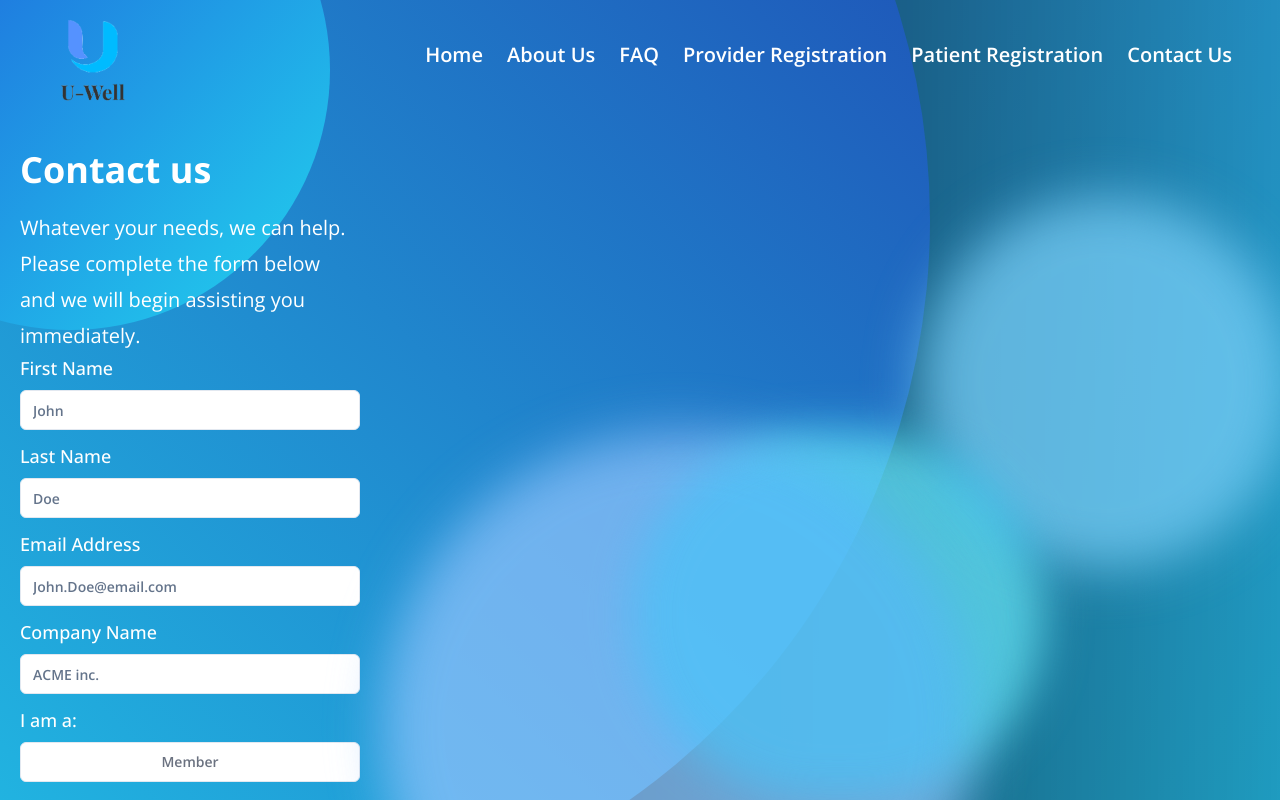
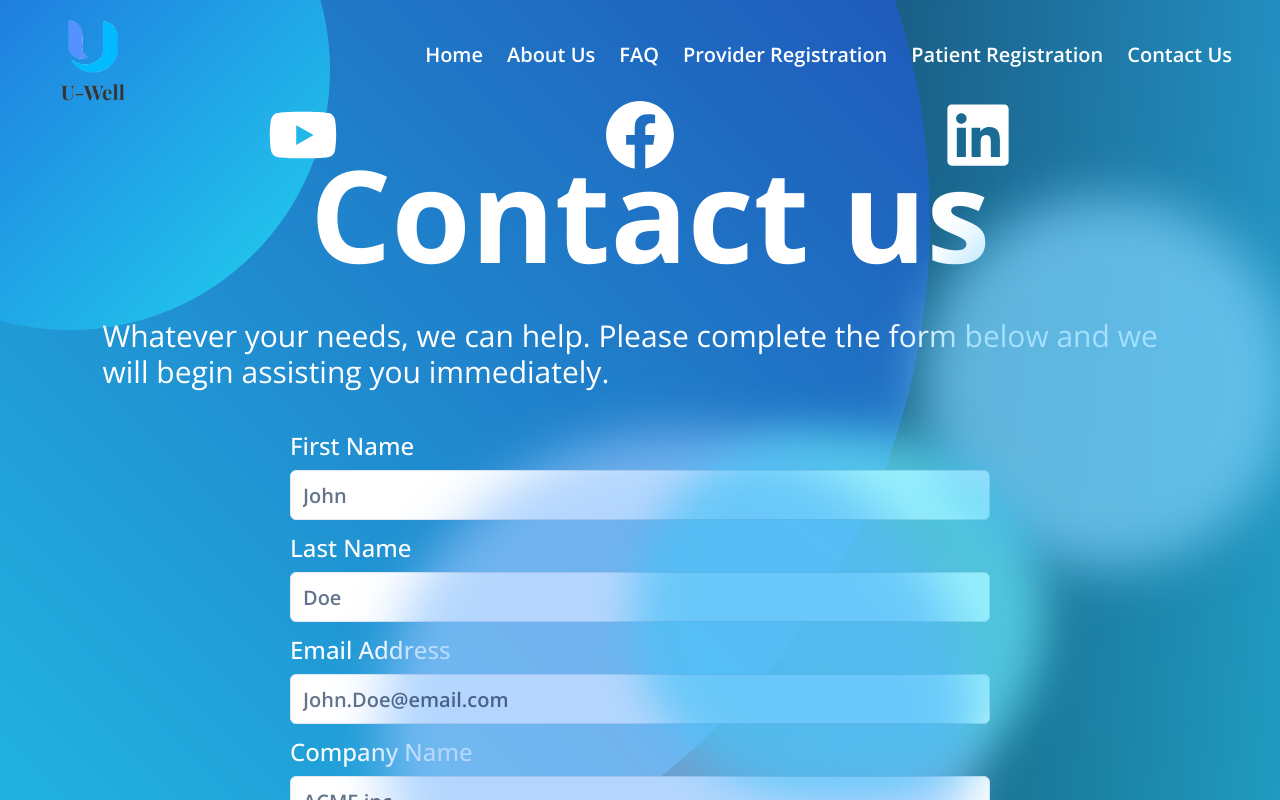
Before and after one commit to Jkhall81/U-Well, a Next.js app: page /contact-us in a window 1280 px wide. Built offline with nearby package versions, Linux system fonts and the light colour scheme; what react-slugify would draw is missing.

Commit message:
fixed footer for every page except the FAQ page, changed the layout of the contact us page.

```diff
--- a/app/(tabs)/contact-us/page.tsx
+++ b/app/(tabs)/contact-us/page.tsx
@@ -23,8 +23,11 @@ import {
   DropdownMenuRadioItem,
   DropdownMenuTrigger,
 } from "@/components/ui/dropdown-menu";
+import { Footer } from "@/components/Footer";
+import { useFooterStore } from "@/store/store";
 
 const ContactUsPage = () => {
+  const yHeight = useFooterStore((state) => state.pageHeight);
   const form = useForm<z.infer<typeof formSchema>>({
     resolver: zodResolver(formSchema),
     defaultValues: {
@@ -42,6 +45,8 @@ const ContactUsPage = () => {
     console.log(data);
   };
 
+  const formLabelFontSize = "text-2xl";
+  const inputStyles = "text-xl h-[50px]";
   return (
     <main className="relative min-h-screen w-full overflow-y-scroll bg-blue-500">
       {/* Background Stuff */}
@@ -50,11 +55,11 @@ const ContactUsPage = () => {
       <div className="absolute ml-[-490px] mt-[-490px] h-[1920px] w-[1920px] rounded-full bg-gradient-to-br from-blue-500 to-cyan-400" />
 
       {/* Above Background Content */}
-      <div className="absolute z-40 mt-[100px] flex h-[800px] w-full ">
+      <div className="absolute z-40 mt-[100px] flex h-[800px] w-full flex-col ">
         {/* Left Header and Form Container*/}
-        <div className="flex h-full w-[50%] flex-col pt-[50px]">
-          <h1 className="pl-5 text-4xl font-bold text-white">Contact us</h1>
-          <p className="prose-xl px-5 pt-5 text-white">
+        <div className="flex h-full w-full  flex-col items-center pt-[50px]">
+          <h1 className="pl-5 text-9xl font-bold text-white">Contact us</h1>
+          <p className="prose px-5 py-10 pt-10 text-3xl text-white">
             Whatever your needs, we can help. Please complete the form below and
             we will begin assisting you immediately.
           </p>
@@ -70,12 +75,12 @@ const ContactUsPage = () => {
                   name="firstName"
                   render={({ field }) => (
                     <FormItem className="mb-3">
-                      <FormLabel className="text-lg text-white">
+                      <FormLabel className={`${formLabelFontSize} text-white`}>
                         First Name
                       </FormLabel>
                       <FormControl>
                         <Input
-                          className="w-full"
+                          className={`w-[700px] ${inputStyles}`}
                           placeholder="John"
                           {...field}
                         />
@@ -91,12 +96,12 @@ const ContactUsPage = () => {
                   name="lastName"
                   render={({ field }) => (
                     <FormItem className="mb-3">
-                      <FormLabel className="text-lg text-white">
+                      <FormLabel className={`${formLabelFontSize} text-white`}>
                         Last Name
                       </FormLabel>
                       <FormControl>
                         <Input
-                          className="w-full"
+                          className={`w-full ${inputStyles}`}
                           placeholder="Doe"
                           {...field}
                         />
@@ -112,12 +117,12 @@ const ContactUsPage = () => {
                   name="email"
                   render={({ field }) => (
                     <FormItem className="mb-3">
-                      <FormLabel className="text-lg text-white">
+                      <FormLabel className={`${formLabelFontSize} text-white`}>
                         Email Address
                       </FormLabel>
                       <FormControl>
                         <Input
-                          className="w-full"
+                          className={`w-full ${inputStyles}`}
                           placeholder="John.Doe@email.com"
                           {...field}
                         />
@@ -133,12 +138,12 @@ const ContactUsPage = () => {
                   name="companyName"
                   render={({ field }) => (
                     <FormItem className="mb-3">
-                      <FormLabel className="text-lg text-white">
+                      <FormLabel className={`${formLabelFontSize} text-white`}>
                         Company Name
                       </FormLabel>
                       <FormControl>
                         <Input
-                          className="w-full"
+                          className={`w-full ${inputStyles}`}
                           placeholder="ACME inc."
                           {...field}
                         />
@@ -154,7 +159,7 @@ const ContactUsPage = () => {
                   name="senderStatus"
                   render={({ field }) => (
                     <FormItem className="mb-3">
-                      <FormLabel className="text-lg text-white">
+                      <FormLabel className={`${formLabelFontSize} text-white`}>
                         I am a:
                       </FormLabel>
                       <FormControl>
@@ -163,7 +168,7 @@ const ContactUsPage = () => {
                             <Input
                               placeholder="Select your status."
                               value={position}
-                              className="w-full text-gray-500"
+                              className={`w-full text-gray-500 ${inputStyles}`}
                               readOnly
                             />
                           </DropdownMenuTrigger>
@@ -199,13 +204,13 @@ const ContactUsPage = () => {
                   name="comments"
                   render={({ field }) => (
                     <FormItem className="mb-7">
-                      <FormLabel className="text-lg text-white">
+                      <FormLabel className={`${formLabelFontSize} text-white`}>
                         Comments
                       </FormLabel>
                       <FormControl>
                         <Textarea
                           placeholder="How may we help you?"
-                          className="text-gray-500"
+                          className="text-xl text-gray-500"
                           rows={7}
                           {...field}
                         />
@@ -217,7 +222,7 @@ const ContactUsPage = () => {
               </div>
               <Button
                 size="lg"
-                className="ml-5"
+                className="ml-5 h-[60px] w-[700px] text-2xl font-semibold hover:bg-sky-600 hover:text-white"
                 variant="outline"
                 type="submit"
               >
@@ -227,14 +232,19 @@ const ContactUsPage = () => {
           </Form>
         </div>
         {/* Image */}
-        <div className="flex h-full min-w-[900px]">
+        <div className="flex h-full">
           <div className="absolute right-[200px] top-[300px] h-[400px] w-[450px] animate-blob rounded-full bg-cyan-300 opacity-70 mix-blend-multiply blur-xl filter" />
           <div className="animation-delay-2000 absolute right-8 top-40 h-[340px] w-[340px] animate-blob rounded-full bg-sky-300 opacity-70 mix-blend-multiply blur-xl filter" />
           <div className="animation-delay-4000 absolute right-[350px] top-[390px] h-[550px] w-[550px] animate-blob rounded-full bg-blue-300 opacity-70 mix-blend-multiply blur-xl filter" />
         </div>
+        {/* Footer */}
+        <div
+          style={{ marginTop: `${yHeight}px` }}
+          className={`absolute left-0 flex w-full items-center justify-between pb-2`}
+        >
+          <Footer />
+        </div>
       </div>
-
-      {/* Footer */}
     </main>
   );
 };
```
